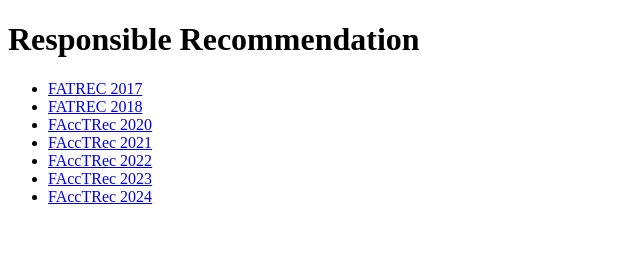
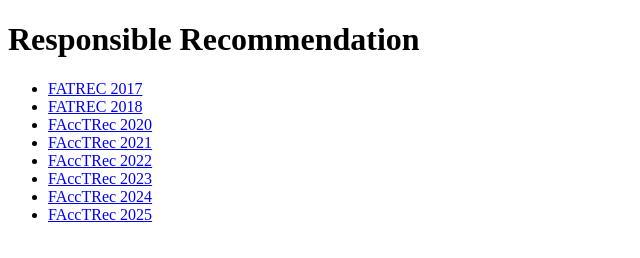
Before and after one commit to FAccTRec/FAccTRec.github.io, a plain HTML site: page index.html in a window 1280 px wide. Shown: the whole page, without its empty margins (0-640 px from the left). Drawn offline with Linux system fonts and the light colour scheme.

Commit message:
Update index.html 2025

```diff
--- a/index.html
+++ b/index.html
@@ -15,6 +15,7 @@
   <li><a href="facctrec2022">FAccTRec 2022</a>
   <li><a href="facctrec2023">FAccTRec 2023</a>
   <li><a href="facctrec2024">FAccTRec 2024</a>
+  <li><a href="facctrec2025">FAccTRec 2025</a>
 </ul>
 </body>
 </html>
```
